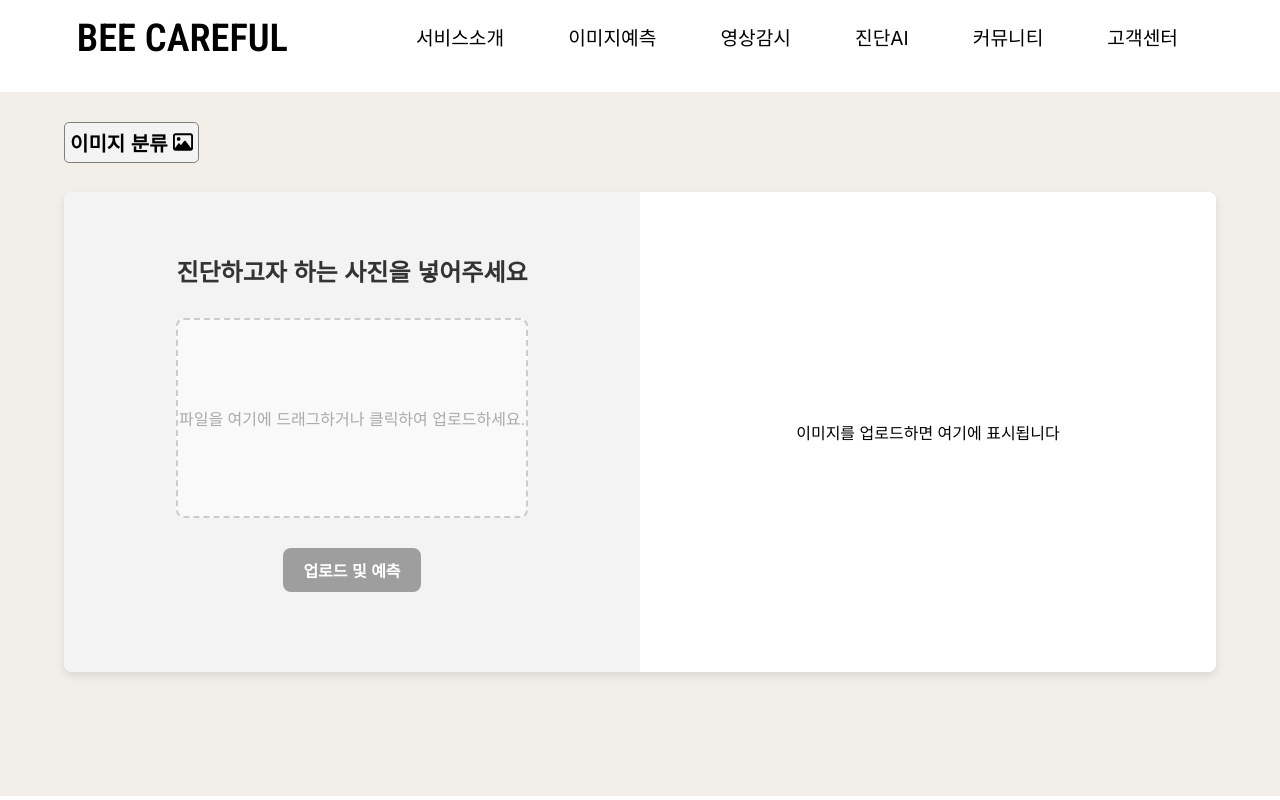
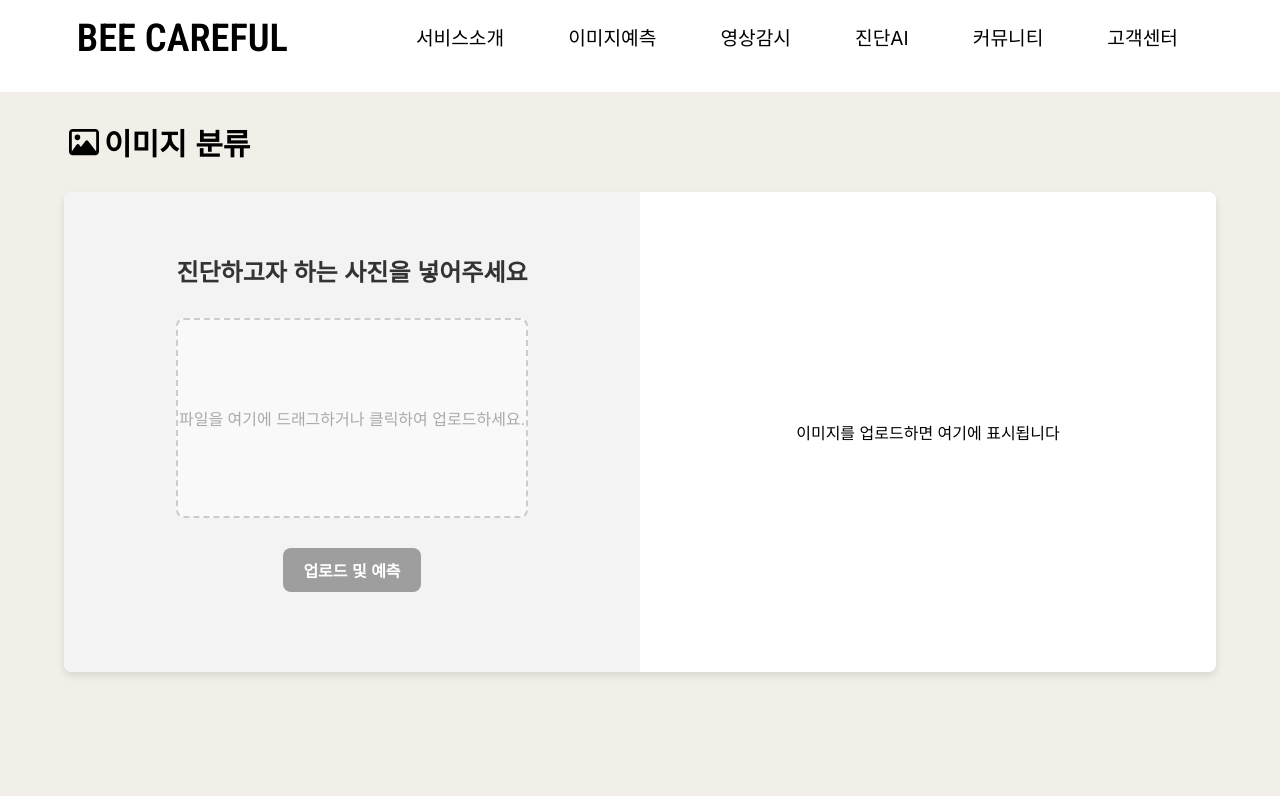
Before and after one commit to kdh0127/final-project, a React (Create React App) app in the folder frontend/: page /management in a window 1280 px wide. Built offline with nearby package versions, Linux system fonts and the light colour scheme; a web font is replaced by a local one.

Commit message:
이미지 분류 페이지 디테일 수정

```diff
--- a/frontend/src/components/disease/Imagedisease.js
+++ b/frontend/src/components/disease/Imagedisease.js
@@ -65,8 +65,8 @@ function Imagedisease(){
     <div className={style.Imagedisease_container}>
         <div className={style.top}>
             <div className={style.top_logo}>
-                <p>이미지 분류</p>
                 <FontAwesomeIcon icon={faImage} />
+                <h2>이미지 분류</h2>
             </div>
         </div>
         <div className={style.body}>
--- a/frontend/src/components/disease/Videodisease.js
+++ b/frontend/src/components/disease/Videodisease.js
@@ -7,7 +7,7 @@ function Videodisease(){
         <div className={style.Videodisease_container}>
             <Header />
             <div className={style.main}>
-                test
+
             </div>
         </div>
     )
--- a/frontend/src/components/style/Imagedisease.module.css
+++ b/frontend/src/components/style/Imagedisease.module.css
@@ -18,14 +18,16 @@
   }
 
   .top_logo{
-    border-radius: 5px;
-    border: 1px solid grey;
-    background: #F3F3F3;
     display: flex;
     justify-content: center;
     align-items: center;
     gap: 5px;
     padding: 5px;
+  }
+
+  .top_logo svg{
+    width: auto;
+    height: 30px;
   }
 
   .body {
--- a/frontend/src/components/style/Videodisease.module.css
+++ b/frontend/src/components/style/Videodisease.module.css
@@ -0,0 +1,5 @@
+.main{
+    display: flex;
+    height: 88vh;
+    background-color: #F1EFE7;
+}
```
Also changed, not shown: 2 other files (tests, documents, lock files or other folders).
